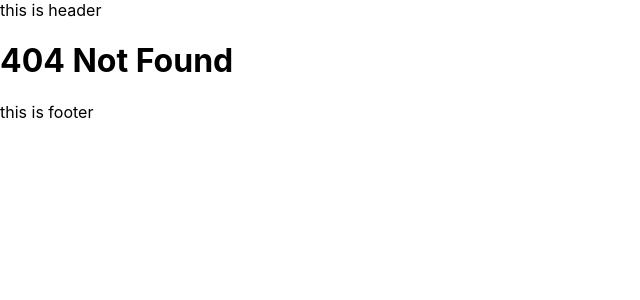
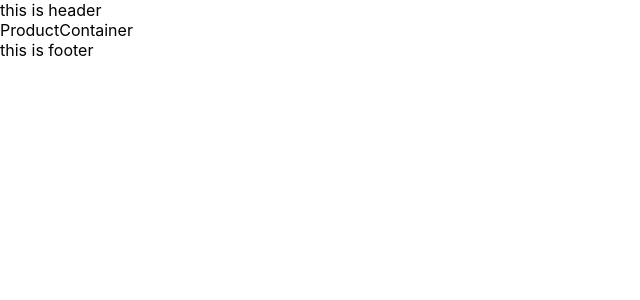
Before and after one commit to Momen-Odeh/E-commerce-GSG2023, a React (Create React App) app: page /productPage in a window 1280 px wide. Before the commit this address had no page. Shown: the top 300 px of the page, without its empty margins (0-640 px from the left). Built offline with nearby package versions, Linux system fonts and the light colour scheme; a web font is replaced by a local one.

Commit message:
uplode product page

```diff
--- /dev/null
+++ b/src/Components/ProductContainer/index.js
@@ -0,0 +1,10 @@
+import React from 'react'
+import stayles from './index.module.css'
+
+function ProductContainer() {
+  return (
+    <div>ProductContainer</div>
+  )
+}
+
+export default ProductContainer
--- /dev/null
+++ b/src/Components/ProductPage/index.js
@@ -0,0 +1,10 @@
+import React from 'react'
+import stayles from './index.module.css'
+import ProductContainer from '../ProductContainer'
+function productPage() {
+  return (
+    <ProductContainer/>
+  )
+}
+
+export default productPage
--- a/src/Router/index.js
+++ b/src/Router/index.js
@@ -2,13 +2,14 @@ import React from 'react'
 import {BrowserRouter,Routes,Route} from 'react-router-dom'
 import Layout from '../Components/Layout'
 import HomePage from '../Components/HomePage'
+import ProductPage from '../Components/ProductPage'
 function Router() {
   return (
     <BrowserRouter>
         <Routes>
             <Route path='/' element={<Layout/>}>
               <Route index element={<HomePage/>}/>
-              <Route path='/homePage' element={<h1>this is home page route</h1>}/>
+              <Route path='/productPage' element={<ProductPage/>}/>
               <Route path='*' element={<h1>404 Not Found</h1>}/>
             </Route>
 
```
Also changed, not shown: src/Components/ProductContainer/index.module.css (added), src/Components/ProductPage/index.module.css (added).
